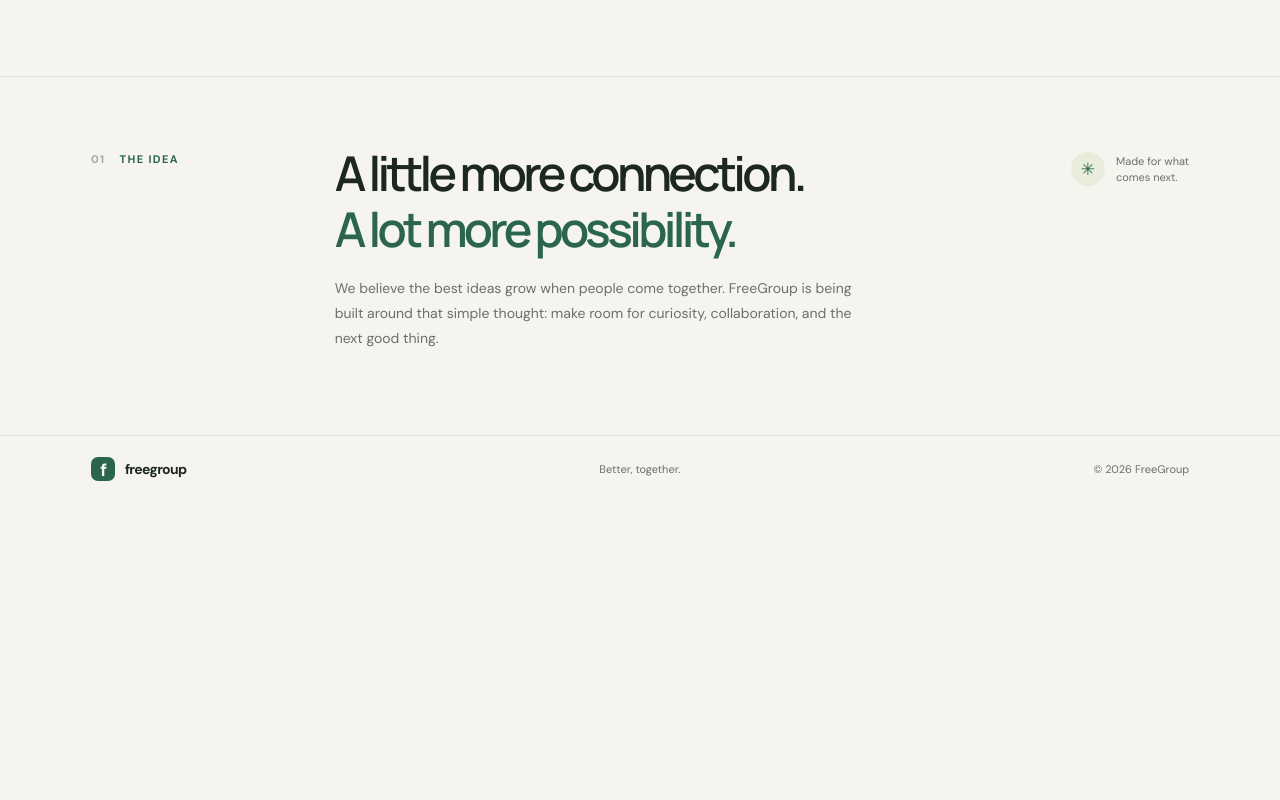
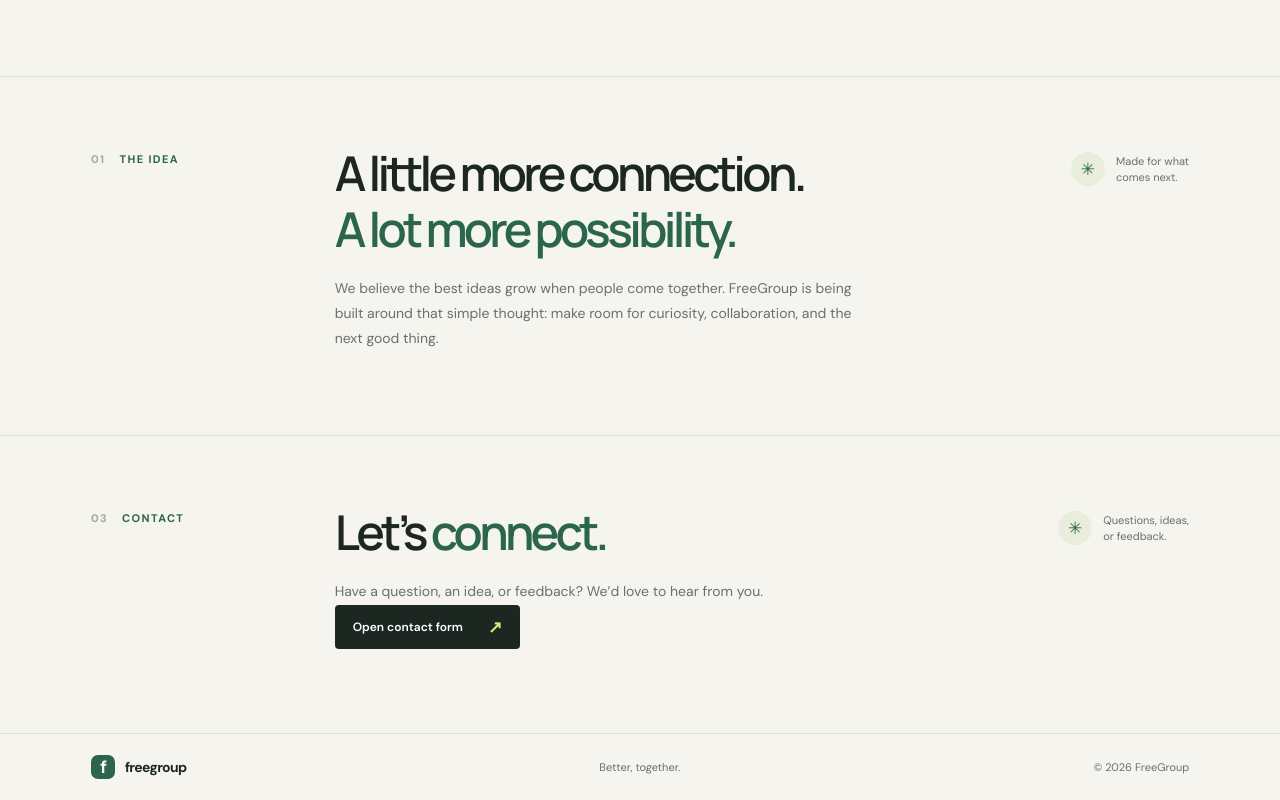
Before and after one commit to mohitrathod/freegroup.in, a plain HTML site: page index.html in a window 1280 px wide. Shown: the part 1073-1873 px from the top of the page. Before the commit the page ends 1575 px from the top, so only its background shows below. Drawn offline with Linux system fonts and the light colour scheme.

Commit message:
Add favicon and contact form
Co-authored-by: Copilot <223556219+Copilot@users.noreply.github.com>

```diff
--- a/index.html
+++ b/index.html
@@ -9,6 +9,7 @@
       content="FreeGroup is a place to connect, share ideas, and make things happen together."
     >
     <title>FreeGroup — Better, together</title>
+    <link rel="icon" href="favicon.svg" type="image/svg+xml">
     <link rel="preconnect" href="https://fonts.googleapis.com">
     <link rel="preconnect" href="https://fonts.gstatic.com" crossorigin>
     <link
@@ -26,6 +27,7 @@
       <nav class="header-links" aria-label="Primary navigation">
         <a class="header-link" href="#games">Games</a>
         <a class="header-link" href="#about">Our idea <span aria-hidden="true">↗</span></a>
+        <a class="header-link" href="#contact">Contact</a>
       </nav>
     </header>
 
@@ -94,6 +96,26 @@
           <span>Made for what<br>comes next.</span>
         </div>
       </section>
+
+      <section class="about" id="contact" aria-labelledby="contact-title">
+        <div class="section-label"><span>03</span> CONTACT</div>
+        <div class="about-copy">
+          <h2 id="contact-title">Let’s <span>connect.</span></h2>
+          <p>
+            Have a question, an idea, or feedback? We’d love to hear from you.
+          </p>
+          <a
+            class="button"
+            href="https://docs.google.com/forms/d/e/1FAIpQLSdzyOM05glUrAKBQMwEJv2rJWa99mONm3qqCjolEpdayh8t-g/viewform?usp=preview"
+            target="_blank"
+            rel="noopener noreferrer"
+          >Open contact form <span aria-hidden="true">↗</span></a>
+        </div>
+        <div class="about-note">
+          <span class="note-icon" aria-hidden="true">✳</span>
+          <span>Questions, ideas,<br>or feedback.</span>
+        </div>
+      </section>
     </main>
 
     <footer class="site-footer">
```
Also changed, not shown: favicon.svg (added).
